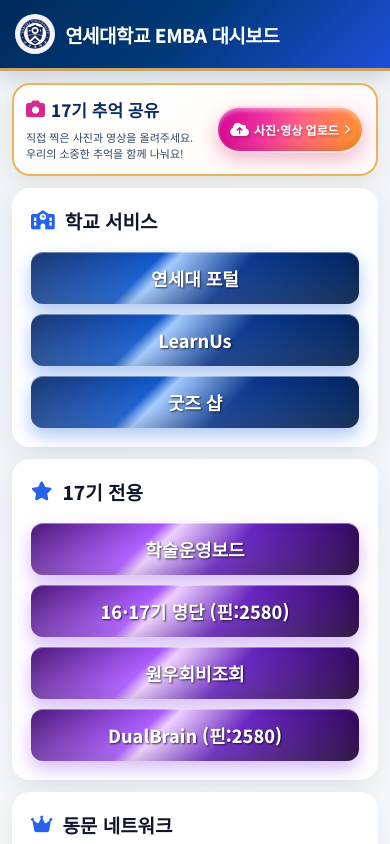
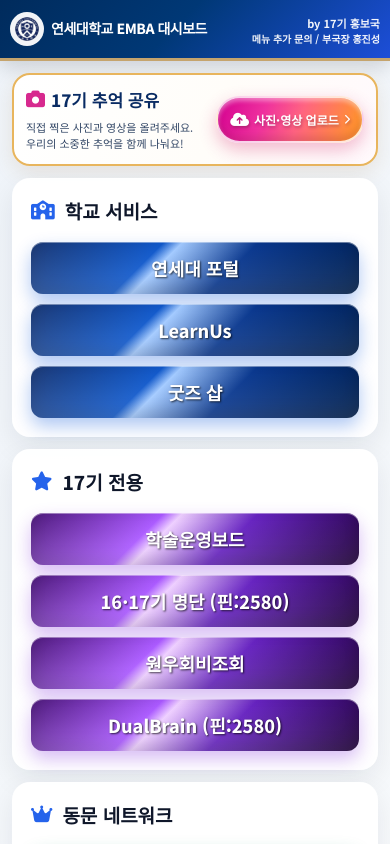
Before and after one commit to Akipapa79/YONSEI, a plain HTML site: page index.html in a window 390 px wide. Shown: the top 844 px of the page. Drawn offline with Linux system fonts and the light colour scheme.

Commit message:
Update index.html

```diff
--- a/index.html
+++ b/index.html
@@ -42,13 +42,37 @@ header img {
     background: rgba(255,255,255,0.95);
     border-radius: 50%;
     padding: 5px;
+    flex-shrink: 0;
 }
 
-header span {
+.header-title {
     font-size: 24px;
     font-weight: 800;
     letter-spacing: -0.5px;
 }
+
+/* 우측 하단 홍보국 안내 */
+
+.header-credit {
+    margin-left: auto;
+    align-self: flex-end;
+    text-align: right;
+    flex-shrink: 0;
+    line-height: 1.5;
+    color: rgba(255,255,255,0.95);
+}
+
+.credit-by {
+    font-size: 15px;
+    font-weight: 700;
+}
+
+.credit-contact {
+    font-size: 13px;
+    font-weight: 700;
+}
+
+/* 본문 */
 
 .container {
     max-width: 1050px;
@@ -279,8 +303,21 @@ header span {
         height: 40px;
     }
 
-    header span {
+    .header-title {
         font-size: 19px;
+        min-width: 0;
+    }
+
+    .header-credit {
+        line-height: 1.5;
+    }
+
+    .credit-by {
+        font-size: 12px;
+    }
+
+    .credit-contact {
+        font-size: 11px;
     }
 
     .container {
@@ -352,6 +389,38 @@ header span {
     }
 }
 
+/* 작은 스마트폰 헤더 최적화 */
+
+@media (max-width: 480px) {
+    header {
+        padding: 12px 10px;
+        gap: 7px;
+    }
+
+    header img {
+        height: 34px;
+    }
+
+    .header-title {
+        font-size: 14px;
+        line-height: 1.4;
+        flex: 1;
+    }
+
+    .header-credit {
+        max-width: 145px;
+        line-height: 1.45;
+    }
+
+    .credit-by {
+        font-size: 11px;
+    }
+
+    .credit-contact {
+        font-size: 10px;
+    }
+}
+
 </style>
 </head>
 
@@ -359,7 +428,12 @@ header span {
 
 <header>
     <img src="yonsei.jpg" alt="연세대 로고">
-    <span>연세대학교 EMBA 대시보드</span>
+    <span class="header-title">연세대학교 EMBA 대시보드</span>
+
+    <div class="header-credit">
+        <div class="credit-by">by 17기 홍보국</div>
+        <div class="credit-contact">메뉴 추가 문의 / 부국장 홍진성</div>
+    </div>
 </header>
 
 <div class="container">
@@ -451,7 +525,7 @@ header span {
                 <span>16·17기 명단 (핀:2580)</span>
             </a>
 
-            <!-- 원우회비조회 : 변경된 URL -->
+            <!-- 원우회비조회 -->
 
             <a href="https://docs.google.com/spreadsheets/d/1wpRfh62ZCXjM1MDO91RZiyOuP1kpKQBo1kjzyvrIGMg/edit?gid=1579214033#gid=1579214033"
                target="_blank"
@@ -460,7 +534,7 @@ header span {
                 <span>원우회비조회</span>
             </a>
 
-            <!-- DualBrain : 원래 URL 복원 -->
+            <!-- DualBrain -->
 
             <a href="https://www.dualbrain.studio/magazine"
                target="_blank"
```
